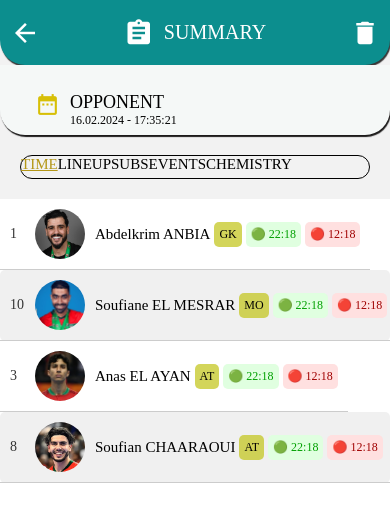
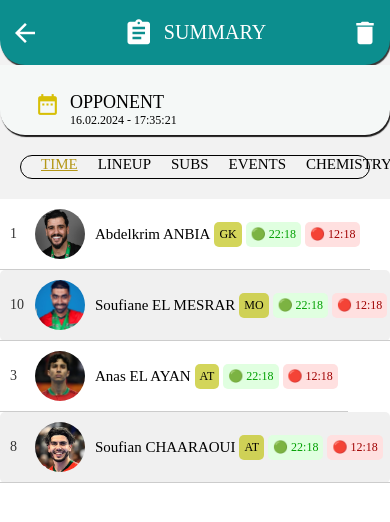
Before and after one commit to YahyaNamir/Salle_Summary, a React Native app: screen / in a window 390 px wide. Shown: the top 522 px of the page. Built offline with nearby package versions, Linux system fonts and the light colour scheme.

Commit message:
style of it

```diff
--- a/components/CustomTabBar.js
+++ b/components/CustomTabBar.js
@@ -25,7 +25,7 @@ const CustomTabBar = ({ state, descriptors, navigation }) => {
           <TouchableOpacity
             key={route.key}
             onPress={onPress}
-            // style={[styles.tab, isFocused ? styles.focusedTab : null]}
+            style={[styles.tab, isFocused ? styles.focusedTab : null]}
           >
             <Text  style={[styles.tabText, isFocused ? styles.tabTextFocus : null]}
             >{label}</Text>
```
